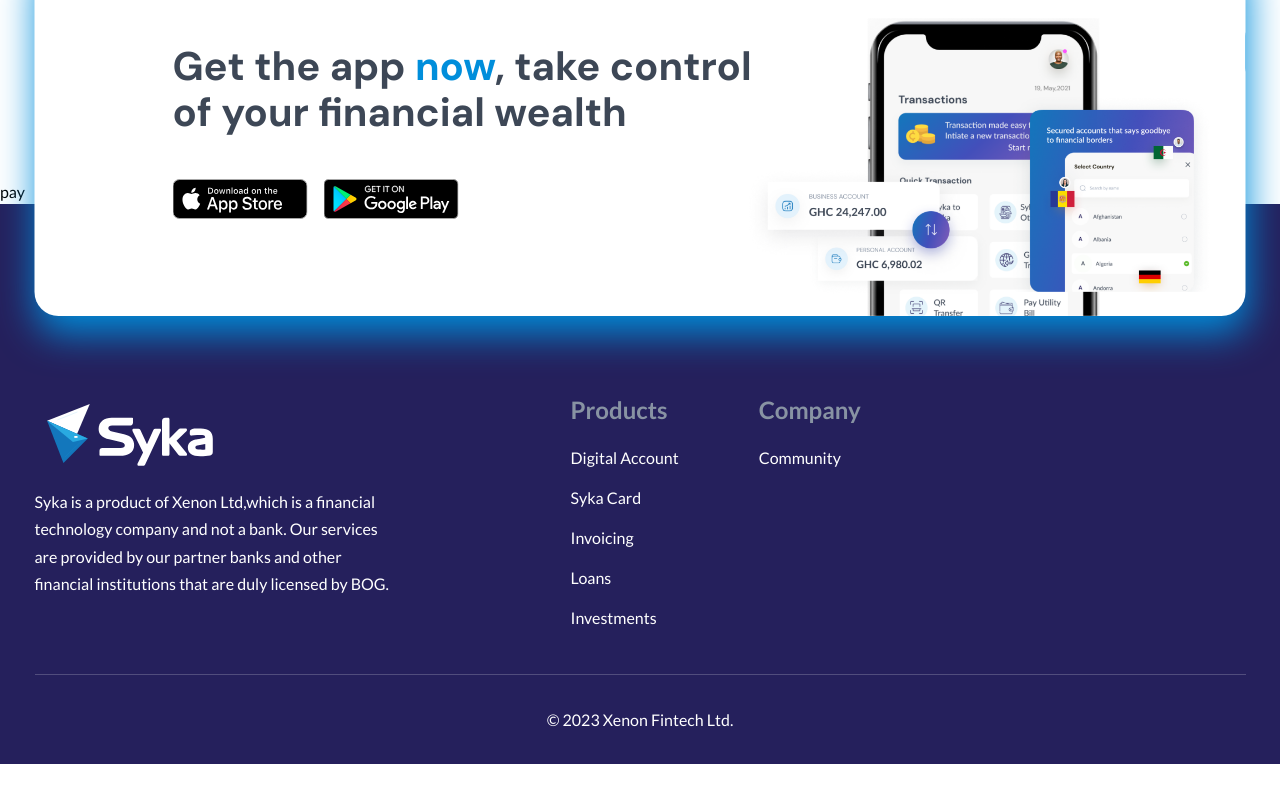
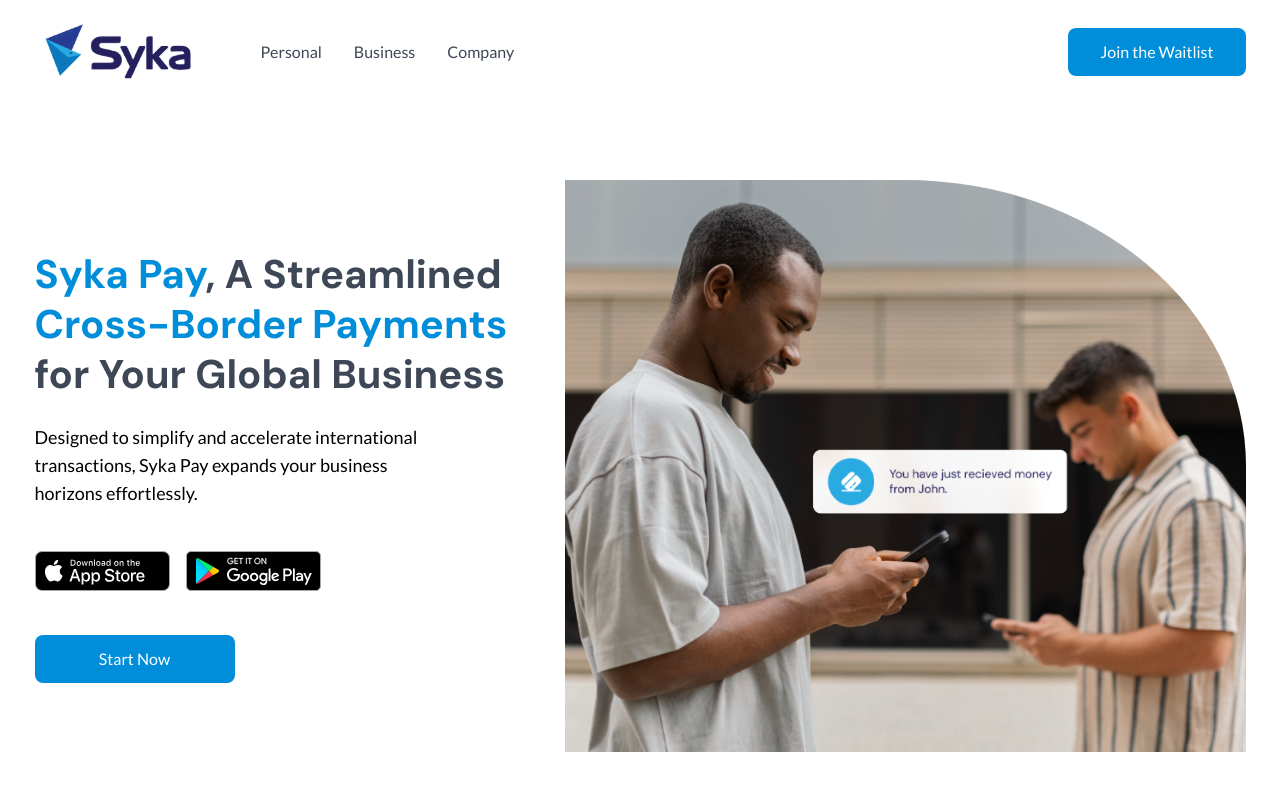
Before and after one commit to Xenon-Ltd/syka-web, a Next.js app: page /pay in a window 1280 px wide. Shown: the top 800 px of the page. Built offline with nearby package versions, Linux system fonts and the light colour scheme.

Commit message:
add: syka pay wip

```diff
--- a/src/app/pay/page.tsx
+++ b/src/app/pay/page.tsx
@@ -1,5 +1,89 @@
+import { AppStoreBadgeIcon, PlayStoreBadgeIcon } from "@/assets/icons";
+import { ManNotificationReceived } from "@/assets/images";
+import UnlockSykaPayAdvantage from "@/components/home/unlockSykaPayAdvantage";
+import Image from "next/image";
 import React from "react";
 
 export default function pay() {
-  return <div>pay</div>;
+  return (
+    <main className="flex flex-col gap-[200px] min-h-screen w-[1211px] mx-auto">
+      <section className="relative flex flex-row items-center justify-between gap-14 h-[572px]">
+        <div className="flex flex-col z-10">
+          <h1 className="font-dmSans mb-6 font-bold text-4.5xl text-xenon-gray leading-[50px] text-balance">
+            <span className="text-xenon">Syka Pay</span>, A Streamlined
+            <span className="text-xenon"> Cross-Border Payments</span> for Your
+            Global Business
+          </h1>
+          <p className="text-lg w-[85%] mb-11">
+            Designed to simplify and accelerate international transactions, Syka
+            Pay expands your business horizons effortlessly.
+          </p>
+          <div className="flex flex-row gap-4 mb-11">
+            <button>
+              <Image
+                src={AppStoreBadgeIcon}
+                className="h-10 w-[135px]"
+                alt="app-store-badge"
+              />
+            </button>
+            <button>
+              <Image
+                src={PlayStoreBadgeIcon}
+                className="h-10 w-[135px]"
+                alt="app-store-badge"
+              />
+            </button>
+          </div>
+          <button className="h-12 w-[200px] px-8 bg-xenon hover:bg-xenon-600 rounded-lg text-white duration-100">
+            Start Now
+          </button>
+        </div>
+        <div
+          style={{
+            borderTopRightRadius: "50%",
+          }}
+          className="w-[681px] h-full overflow-clip shrink-0 z-10"
+        >
+          <Image
+            src={ManNotificationReceived}
+            className="w-full h-full object-cover"
+            alt="hero-image"
+          />
+        </div>
+      </section>
+      <UnlockSykaPayAdvantage />
+      <section className="h-32"></section>
+      {/* <OurBusinessOfferings />
+      <section className="relative w-full rounded-[32px] h-[470px] bg-xenon flex flex-row">
+        <div className="flex flex-col justify-between text-white h-full p-14 z-10">
+          <div className="flex flex-col gap-4">
+            <h3 className="font-dmSans font-bold text-4.5xl w-[520px]">
+              Syka Business Banking, Your Growth Partner.
+            </h3>
+            <p className="w-[600px] text-lg">
+              In a world that never stops, your business needs a financial
+              partner that keeps pace. Syka Business Banking is designed to
+              empower entrepreneurs like you. Join us in reshaping the future of
+              digital business finance.
+            </p>
+          </div>
+          <button className="h-12 bg-white hover:bg-white/90 rounded-lg text-xenon w-fit px-8 duration-75">
+            Get Started Now
+          </button>
+        </div>
+        <Image
+          src={GrowthPartner}
+          alt="growth-partner"
+          className="absolute w-[610px] h-[432px] bottom-0 right-8 z-10"
+        />
+        <Image
+          className="absolute top-[90%] left-[90%] h-[358px] z-0"
+          src={LineGridPattern}
+          alt="line-grid"
+        />
+      </section>
+      <WhyYouShouldChooseSyka />
+      <section className="h-32"></section> */}
+    </main>
+  );
 }
--- a/src/assets/images/index.ts
+++ b/src/assets/images/index.ts
@@ -3,8 +3,10 @@
 export { default as LoginImage } from "./login-image.png";
 export { default as UsersChart } from "./users-chart.svg";
 export { default as ChattingAmico } from "./chatting-amico.svg";
-export { default as WomanStanding } from "./woman-standing.png";
 export { default as LineGridPattern } from "./line-grid-pattern.svg";
 export { default as GrowthPartner } from "./growth-partner.png";
 
+export { default as WomanStanding } from "./woman-standing.png";
+export { default as ManNotificationReceived } from "./man-notification-received.png";
+
 export { default as GetSykaFooter } from "./getSykaFooter.png";
--- /dev/null
+++ b/src/components/home/unlockSykaPayAdvantage.tsx
@@ -0,0 +1,113 @@
+"use client";
+import {
+  Card,
+  Invoicing,
+  MultiCurrency,
+  Scheduled,
+  Seamless,
+  Secure,
+} from "@/assets/images/OurOfferings";
+import { cn } from "@/utils";
+import { AnimatePresence, motion } from "framer-motion";
+import Image from "next/image";
+import React, { useLayoutEffect, useState } from "react";
+
+const MotionImage = motion(Image);
+
+const offerings = [
+  {
+    title: "Extensive Regional Coverage",
+    description:
+      "Syka Pay facilitates cross-border payments across every country in Central Africa, Ghana, and Nigeria, providing your business with unmatched access to diverse markets.",
+    image: Invoicing,
+  },
+  {
+    title: "Rapid and Secure Transactions",
+    description:
+      "Syka Pay ensures swift and secure cross-border transactions, utilizing advanced technology to guarantee efficiency without compromising on the safety of your payments.",
+    image: Seamless,
+  },
+  {
+    title: "Transparent and Competitive Rates",
+    description:
+      "Syka Pay believes in transparency. Benefit from straightforward pricing and competitive rates, allowing you to make informed decisions without unexpected expenses.",
+    image: Secure,
+  },
+  {
+    title: "Multicurrency Mastery",
+    description:
+      "Syka Pay's multi-currency support empowers your business to operate effortlessly in various international currencies, simplifying the complexities of global trade.",
+    image: Scheduled,
+  },
+  {
+    title: "Expert Support for Cross-Border Excellence",
+    description:
+      "Syka Pay provides dedicated support for all your cross-border transactions. Rely on our experts for assistance with regulatory compliance, currency fluctuations, and any challenges that may arise.",
+    image: MultiCurrency,
+  },
+];
+
+const UnlockSykaPayAdvantage = () => {
+  const [currentItem, setCurrentItem] = useState(0);
+
+  useLayoutEffect(() => {
+    const interval = setInterval(() => {
+      setCurrentItem((prev) => (prev + 1) % offerings.length);
+    }, 4000);
+    return () => {
+      clearInterval(interval);
+    };
+  }, [currentItem]);
+
+  return (
+    <section className="flex flex-col items-center gap-16 bg-[#E4F3FB] py-20">
+      <h2 className="font-dmSans font-bold text-4.5xl text-xenon-gray">
+        Our Business Offering
+      </h2>
+      <div className="w-full px-10 flex flex-row items-center justify-between">
+        <div className="flex flex-col">
+          {offerings.map((offering, index) => (
+            <div
+              key={index}
+              onClick={() => setCurrentItem(index)}
+              className={cn(
+                "flex flex-col border-l-[4px] w-[583px] px-6 py-4 cursor-pointer duration-75",
+                index === currentItem ? "border-xenon" : "border-gray-200",
+              )}
+            >
+              <p
+                className={cn(
+                  "text-lg font-semibold mb-1.5 duration-75",
+                  index === currentItem ? "text-xenon" : "text-black",
+                )}
+              >
+                {offering.title}
+              </p>
+              <p className={cn("text-xenon-gray mb-4")}>
+                {offering.description}
+              </p>
+            </div>
+          ))}
+        </div>
+        <div className="h-[805px] w-[523px] relative">
+          <AnimatePresence mode="wait">
+            {offerings.map((offering, index) => (
+              <MotionImage
+                key={index}
+                initial={{ opacity: 0 }}
+                animate={{ opacity: index === currentItem ? 1 : 0 }}
+                transition={{ duration: 0.5 }}
+                exit={{ opacity: 0 }}
+                src={offering.image}
+                className="absolute right-0 top-0 h-full w-full object-contain"
+                alt="offerings"
+              />
+            ))}
+          </AnimatePresence>
+        </div>
+      </div>
+    </section>
+  );
+};
+
+export default UnlockSykaPayAdvantage;
```
Also changed, not shown: src/assets/images/man-notification-received.png (added).
